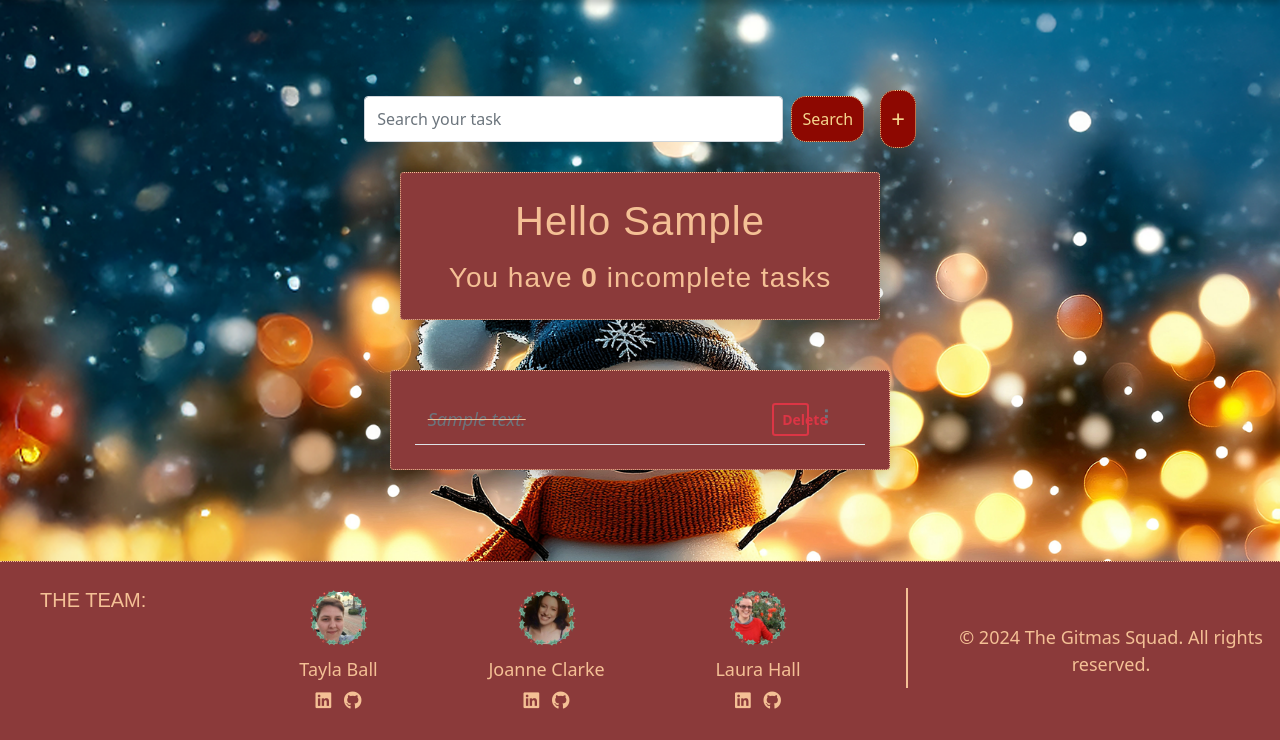
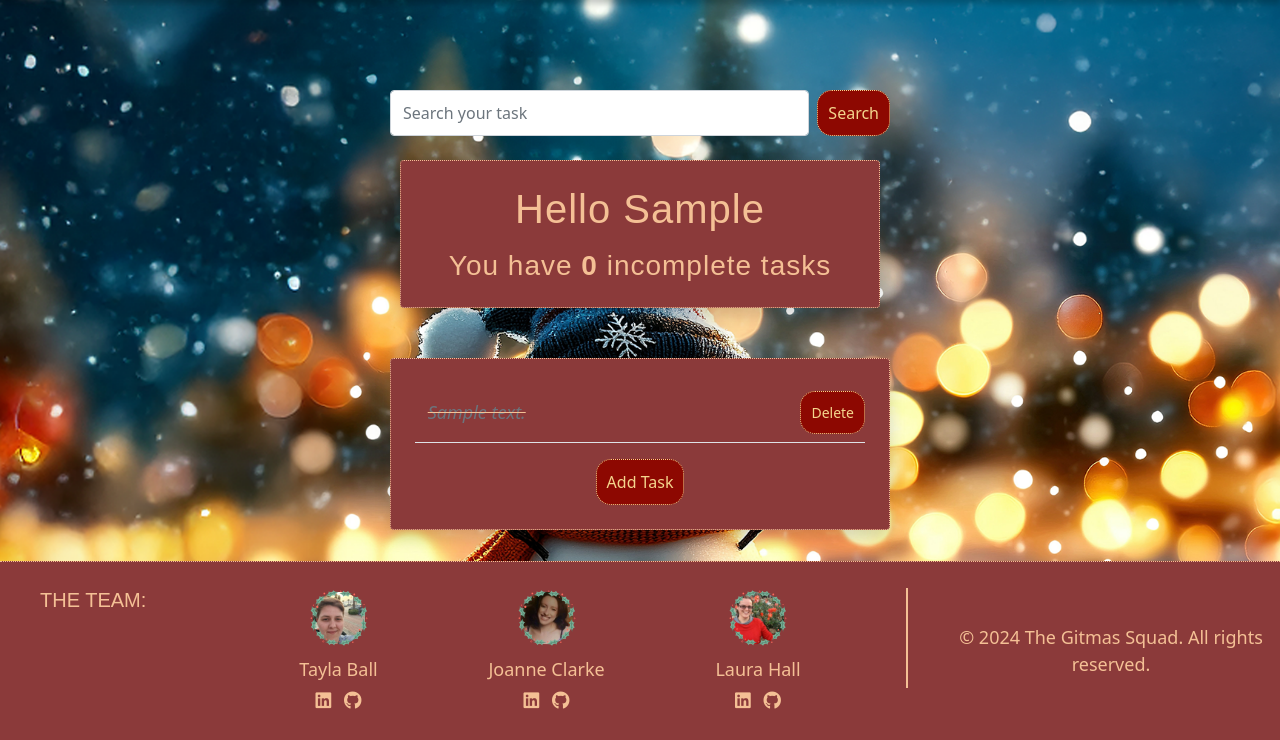
Before and after one commit to TaylaJBall/merrytaskmas, a Django app: page /task/ in a window 1280 px wide. Shown: the part 60-800 px from the top of the page. Run offline with Django 4.2, Linux system fonts and the light colour scheme; a user stored in the database is signed in; tables that the repository leaves empty hold one stand-in row (values such as "Sample post"); some libraries are stand-ins or nearby versions; some web fonts are replaced.

Commit message:
Add: styling to task

```diff
--- a/task/templates/task/todo_confirm_delete.html
+++ b/task/templates/task/todo_confirm_delete.html
@@ -2,12 +2,12 @@
 
 {% block content %}
 <main>
-    <div class="container d-flex justify-content-center align-items-center vh-100">
+    <div class="container d-flex justify-content-center align-items-center">
         <!-- Red Box with Back Link and Delete Confirmation -->
         <div class="red-box-solid p-4 rounded shadow text-center" style="max-width: 30rem; width: 100%;">
             <!-- Back Link -->
             <div class="mb-3 text-start">
-                <a href="{% url 'tasks' %}" class="text-decoration-none text-light fw-bold">
+                <a href="{% url 'tasks' %}" class="text-decoration-none fw-bold" style="color:#f4c095">
                     &#8592; Go Back
                 </a>
             </div>
--- a/task/templates/task/todo_list.html
+++ b/task/templates/task/todo_list.html
@@ -11,9 +11,8 @@
                            value="{{ search_input }}" class="form-control me-2">
                     <input type="submit" value="Search" class="btn btn-add">
                 </form>
-                {% if tasks|length > 0 %}
-                <a href="{% url 'task-create' %}" class="btn btn-add btn-lg" style="font-size: 1.5rem;">&#x2b;</a>
-                {% endif %}
+
+
             </div>
         </div>
     <!-- Header Section -->
@@ -43,16 +42,17 @@
                     </i>
                     {% else %}
                     <div class="task-incomplete-icon d-inline-block me-2"></div>
-                    <a href="{% url 'task-update' task.id %}" class="text-decoration-none text-dark fw-bold">
+                    <a href="{% url 'task-update' task.id %}" class="text-decoration-none fw-bold" style="color:#f4c095">
                         {{ task }}
                     </a>
                     {% endif %}
                 </div>
                 <div class="task-controls">
-                    <a href="{% url 'task-delete' task.id %}" class="btn btn-outline-danger btn-sm">Delete</a>
-                    <span class="handle text-muted fs-5 ms-2">&#10247;</span>
+                    <a href="{% url 'task-delete' task.id %}" class="btn btn-delete btn-sm">Delete</a>
+
                 </div>
-            </div>
+                </div>
+
             {% empty %}
             <div class="text-center py-4">
                 <p>No new tasks have been created.</p>
@@ -63,6 +63,11 @@
             </div>
             {% endfor %}
         </div>
+        <div class="d-flex justify-content-center">
+            {% if tasks|length > 0 %}
+            <a href="{% url 'task-create' %}" class="btn btn-add mt-3 " >Add Task</a>
+            {% endif %}</div>
     </div>
+
 </main>
 {% endblock %}
```
